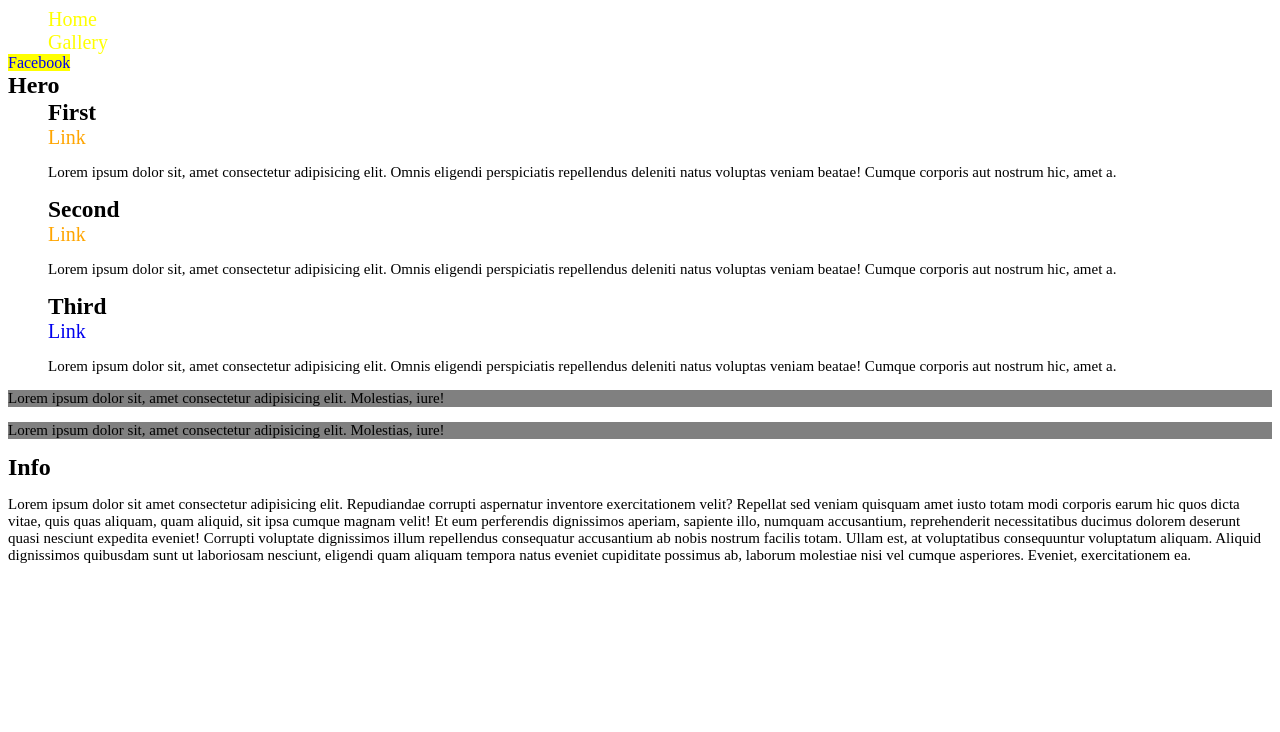
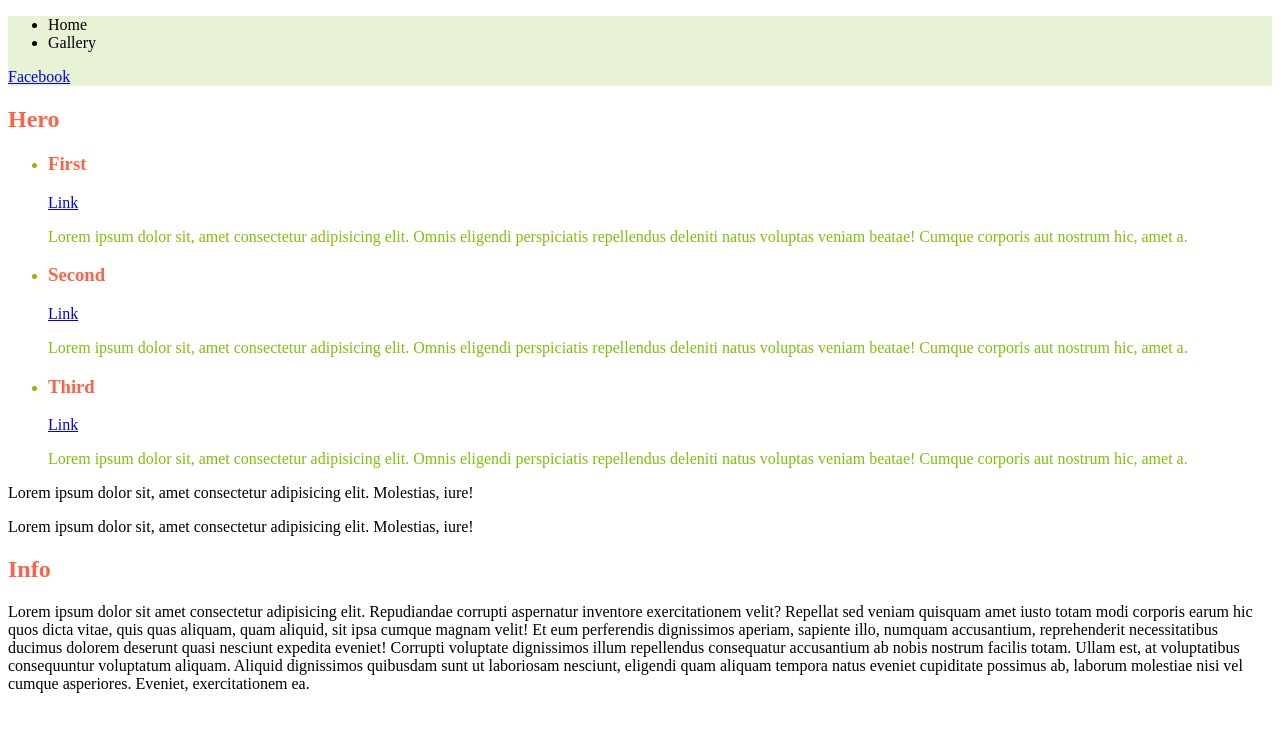
Before and after one commit to Zxcrges/reposetori-1, a plain HTML site: page index.html in a window 1280 px wide. Drawn offline with Linux system fonts and the light colour scheme.

Commit message:
add vars

```diff
--- a/css/styles.css
+++ b/css/styles.css
@@ -1,10 +1,19 @@
-/* h2 {
+:root {
+    --accent-color:#FED136;
+    --main-color:#777
+    --add-color:#222
+    --add-white:#fff
+}
+h2,h3 {
+    color: var(--accent-color);
+}
+/* /* h2 {
     color: red;
 } */
 
 /* * {
     color: green;
-}  */
+}
 a {
     text-decoration: none;
 }
@@ -17,7 +26,7 @@ a {
 }
 /* #hero {
     color: gray;
-} */
+}
 
 a[href*="google"] {
     color: orange;
@@ -36,4 +45,16 @@ nav + a {
 }
 .hero ~ p {
     background-color: grey;
+} */
+h2, h3 {
+    color: tomato;
 }
+.nav {
+    color: rgb(186,228,103,);
+}
+header{
+    background-color: rgba(140,189,44,0.2);
+}
+.list-hero > li{
+     color: #82BF09;
+}
--- a/index.html
+++ b/index.html
@@ -9,8 +9,8 @@
 
   <body>
     <header>
-      <nav>
-        <ul class="list list-header">
+      <nav class="nav">
+        <ul>
           <li>Home</li>
           <li>Gallery</li>
         </ul>
@@ -20,7 +20,7 @@
     <main>
       <section>
         <h2 class="hero">Hero</h2>
-        <ul class="list">
+        <ul class="list list-hero">
           <li>
             <h3>First</h3>
             <a href="https://www.google.com.ua/">Link</a>
```
